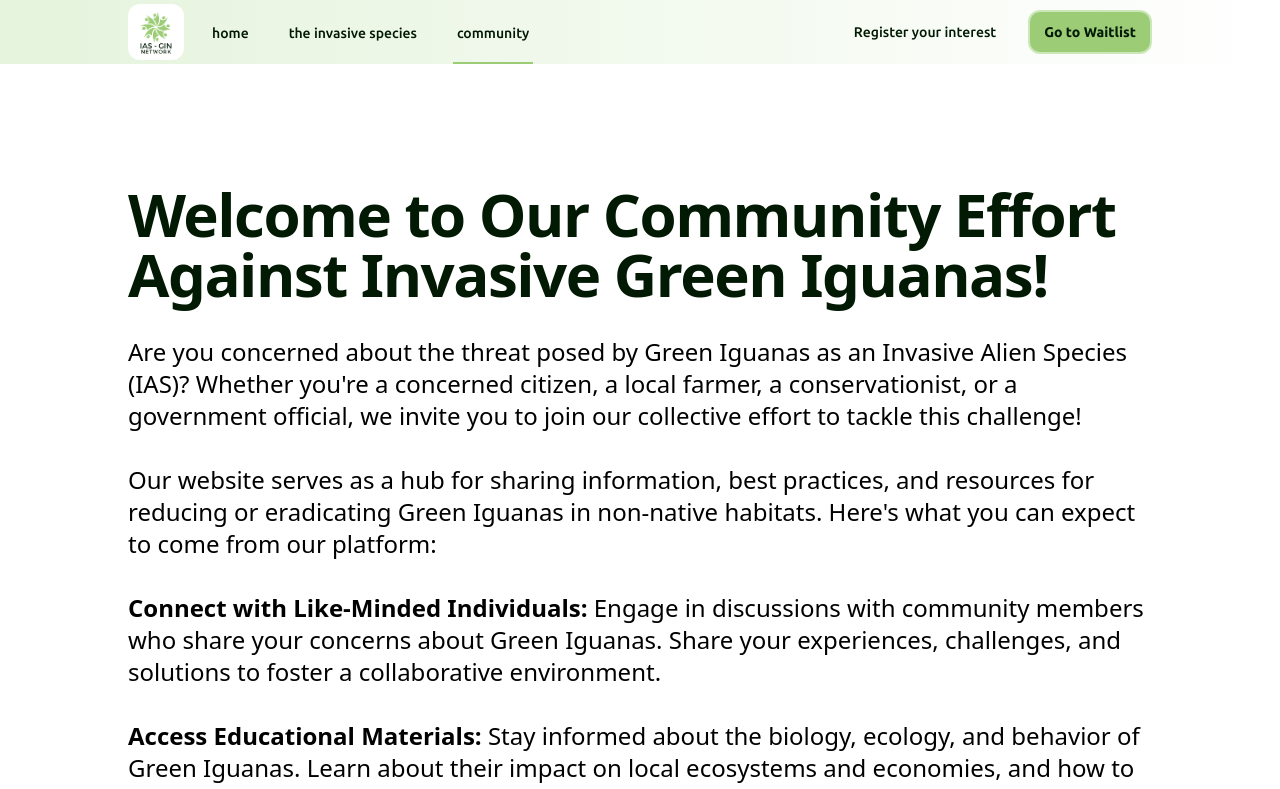
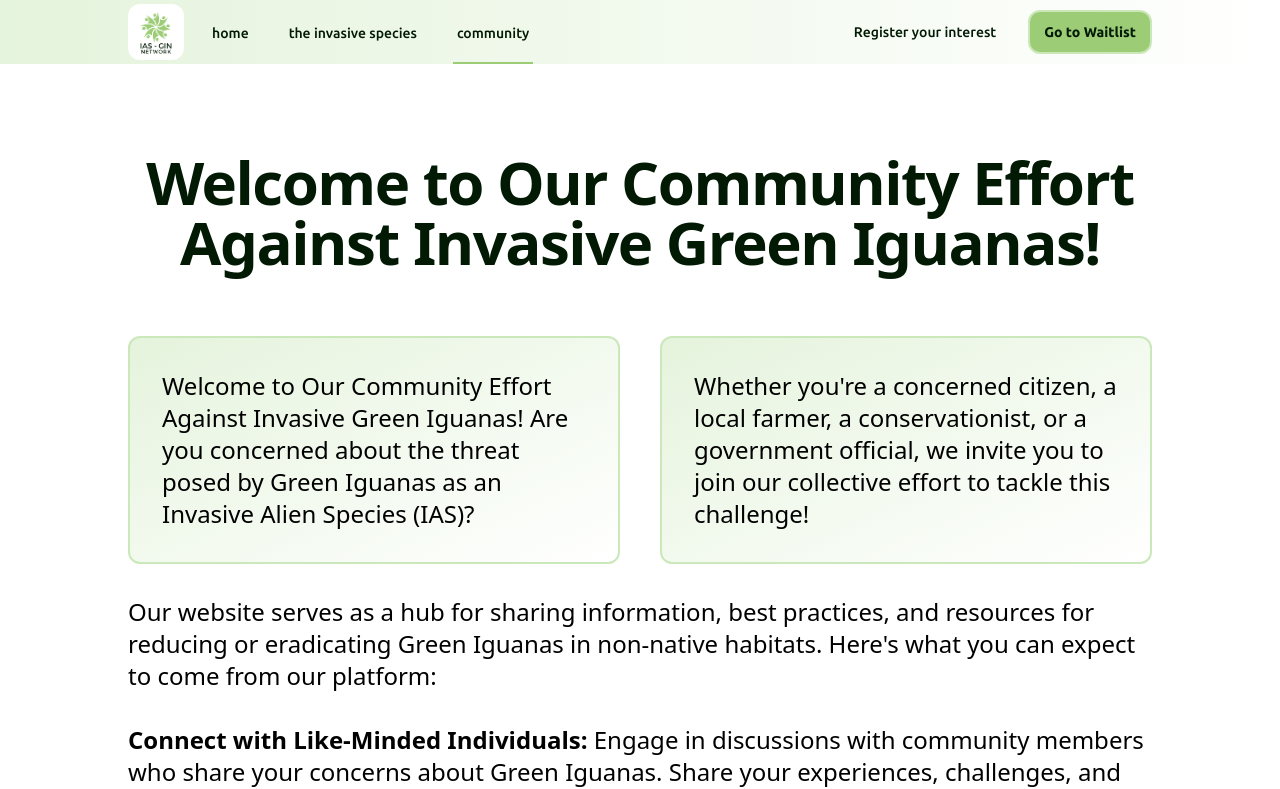
Before and after one commit to Ed-TheVisionMaker/green-ig-ias-network, a Next.js app: page /community in a window 1280 px wide. Shown: the top 789 px of the page. Built offline with nearby package versions, Linux system fonts and the light colour scheme; a web font is replaced by a local one.

Commit message:
style: first paragraphs with border bg gradient and columns

```diff
--- a/app/community/page.tsx
+++ b/app/community/page.tsx
@@ -2,18 +2,24 @@ import Waitlist from '@/components/Waitlist.tsx';
 import React, { FC } from 'react';
 
 const Community: FC = () => (
-  <div className='px-32 py-24'>
-    <h2 className='text-6xl font-bold tracking-tight text-ginBlack mt-6 mb-8'>
-      Welcome to Our Community Effort<br/> Against Invasive Green Iguanas!
+  <div className='px-32 py-16'>
+    <h2 className='text-6xl text-center font-bold tracking-tight text-ginBlack mt-6 mb-16'>
+      Welcome to Our Community Effort<br></br> Against Invasive Green Iguanas!
     </h2>
-    <p
-    className='text-2xl mb-8'
-    >
-      Are you concerned about the threat posed by Green Iguanas as an Invasive
-      Alien Species (IAS)? Whether you&apos;re a concerned citizen, a local
-      farmer, a conservationist, or a government official, we invite you to join
-      our collective effort to tackle this challenge!
-    </p>
+        <div className='grid grid-cols-2 gap-10 text-2xl'>
+          <p className='bg-gradient-to-br from-teaGreen/50 to-ginWhite p-8 mb-8 border-2 border-teaGreen rounded-xl'>
+            Welcome to Our Community Effort Against Invasive Green Iguanas! Are
+            you concerned about the threat posed by Green Iguanas as an Invasive
+            Alien Species (IAS)&#63;
+          </p>
+          {/* <p className='bg-gradient-to-l from-teaGreen/50 to-ginWhite'> */}
+          <p className='bg-gradient-to-br from-teaGreen/50 to-ginWhite p-8 mb-8 border-2 border-teaGreen rounded-xl'>
+
+            Whether you're a concerned citizen, a local farmer, a
+            conservationist, or a government official, we invite you to join our
+            collective effort to tackle this challenge!
+          </p>
+        </div>
     <p className='text-2xl mb-8'>
       Our website serves as a hub for sharing information, best practices, and
       resources for reducing or eradicating Green Iguanas in non-native
```
